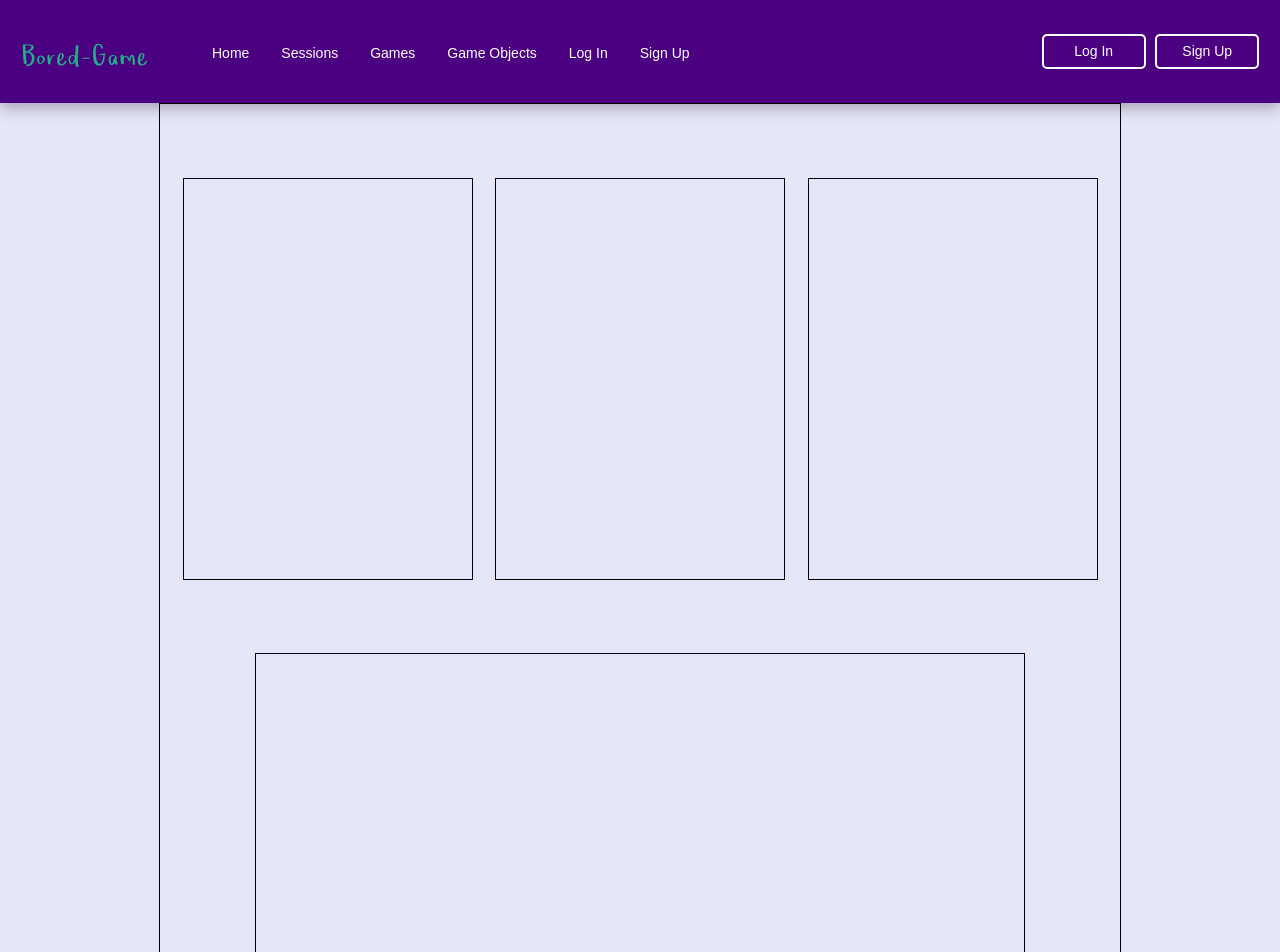
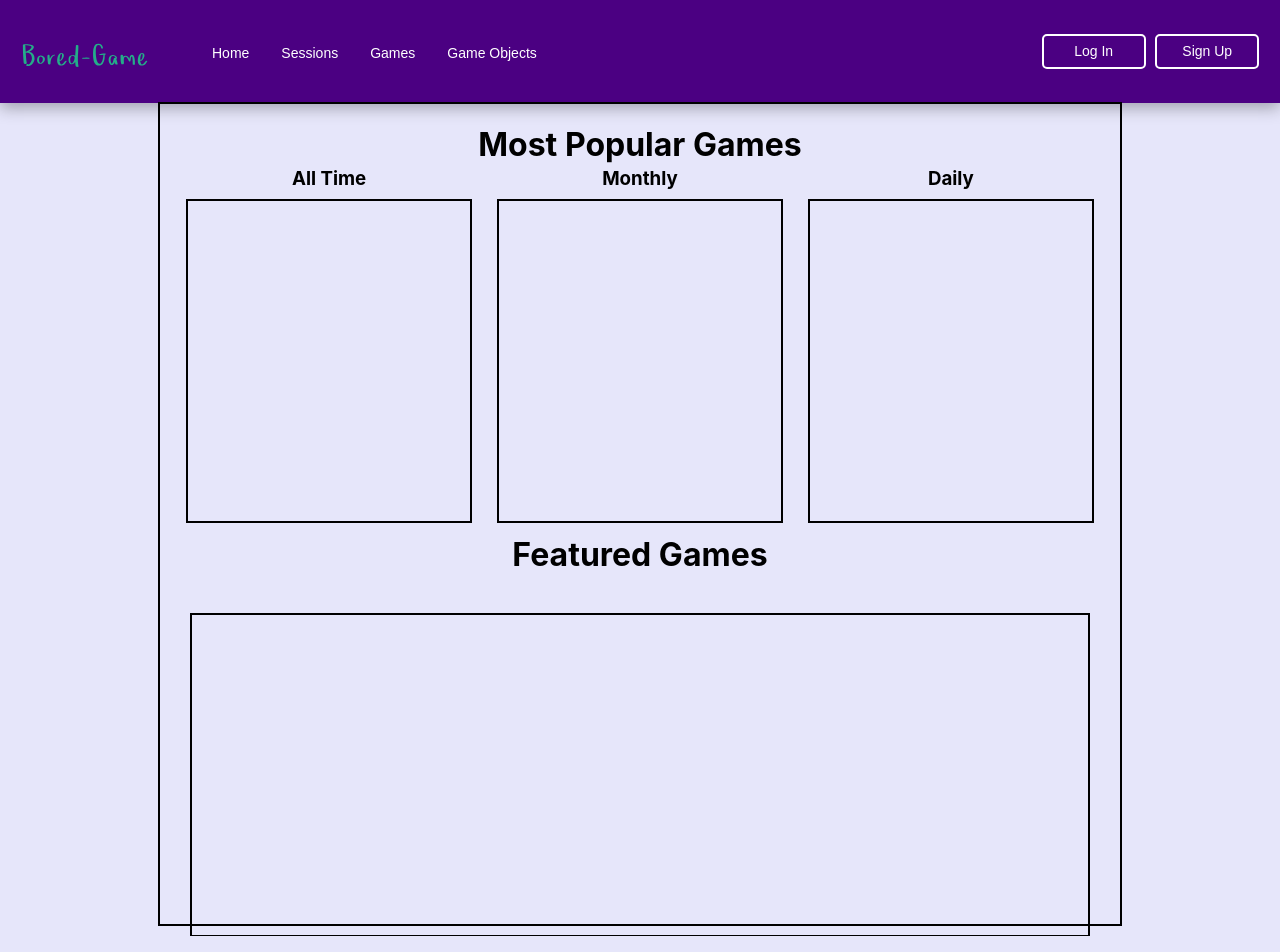
Before and after one commit to Gogorenascence/bored_game, a React (Create React App) app in the folder ghi/: page / in a window 1280 px wide. Shown: the top 952 px of the page. Built offline with nearby package versions, Linux system fonts and the light colour scheme; no server answers.

Commit message:
reconfigure mobile and web layouts

```diff
--- a/ghi/src/App.css
+++ b/ghi/src/App.css
@@ -107,11 +107,10 @@
 }
 
 .main-content {
-  width: 75vw;
+  width: 100vw;
   margin: auto;
-  justify-content: center;
-  align-items: center;
-  border: 1px solid black;
+  height: auto;
+  outline: 1px solid black;
   position: relative;
 }
 
@@ -126,37 +125,41 @@
 
 .user-log-signin {
   display: inline-flex;
-  justify-content: flex-start;
 }
 
 .three-container {
-  display: flex;
-  justify-content: space-evenly;
-  height: 50vh;
+  display: block;
   width: 100%;
   align-items: center;
-  position: relative;
-  margin: 75px 0;
+  margin: 30px 0;
 }
 
 .game-window-1 {
-  border: 1px solid black;
-  width: 30%;
-  height: 100%;
+  outline: 1px solid black;
+  width: 100%;
+  height: 40vh;
+  margin-bottom: 40px;
 }
 
 .featured-container {
   display: flex;
   justify-content: center;
   align-items: center;
-  height: 50vh;
+  height: 40vh;
   width: 100%;
 }
 
 .featured-games {
-  border: 1px solid black;
-  width: 80%;
-  height: 100%;
+  outline: 1px solid black;
+  width: 100vw;
+  height: 40vh;
+}
+.game-label {
+  margin: 0 0 10px 0;
+}
+
+.section-title {
+  margin-bottom: 0;
 }
 
 @media (min-width: 800px) {
@@ -245,4 +248,49 @@
     padding: 0.5rem 1rem;
     background-color: transparent;
   }
+
+  .user-log-signin {
+    display: none;
+  }
+
+  .main-content {
+    width: 75vw;
+    margin: auto;
+    justify-content: center;
+    align-items: center;
+    border: 1px solid black;
+    position: relative;
+  }
+
+  .three-container {
+    display: flex;
+    justify-content: space-evenly;
+    height: 45vh;
+    width: 100%;
+    align-items: center;
+    position: relative;
+    margin: 0;
+  }
+
+  .game-window-1 {
+    border: 1px solid black;
+    width: 22vw;
+    margin: auto;
+  }
+
+  .featured-container {
+    display: flex;
+    justify-content: center;
+    align-items: center;
+    height: 50vh;
+    width: 100%;
+  }
+
+  .featured-games {
+    border: 1px solid black;
+    width: 70vw;
+    height: 40vh;
+    margin: auto;
+    margin-top: 40px;
+  }
 }
--- /dev/null
+++ b/ghi/src/Games/AllGames.tsx
@@ -0,0 +1,6 @@
+import React from "react";
+
+function AllGames() {
+
+}
+export default AllGames;
--- a/ghi/src/MainPage.tsx
+++ b/ghi/src/MainPage.tsx
@@ -43,20 +43,33 @@ function MainPage() {
 
     return (
         <div className="main-content">
+            <h1 className="section-title">Most Popular Games</h1>
             <div className="three-container">
-                <div className="game-window-1">
-                    <p>{allTimeGames[0]?.name}</p>
+                <div>
+                    <h3 className="game-label">All Time</h3>
+                    <div className="game-window-1">
+                        <p>{allTimeGames[0]?.name}</p>
+                    </div>
                 </div>
-                <div className="game-window-1">
-                    <p>{allTimeGames[0]?.name}</p>
+                <div>
+                    <h3 className="game-label">Monthly</h3>
+                    <div className="game-window-1">
+                        <p>{allTimeGames[0]?.name}</p>
+                    </div>
                 </div>
-                <div className="game-window-1">
-                    <p>{allTimeGames[0]?.name}</p>
-            </div>
+                <div>
+                    <h3 className="game-label">Daily</h3>
+                    <div className="game-window-1">
+                        <p>{allTimeGames[0]?.name}</p>
+                    </div>
+                </div>
             </div>
             <div className="featured-container">
-                <div className="featured-games">
-                    <p>{allTimeGames[0]?.name}</p>
+                <div>
+                    <h1 className="section-title">Featured Games</h1>
+                    <div className="featured-games">
+                        <p>{allTimeGames[0]?.name}</p>
+                    </div>
                 </div>
             </div>
         </div>
```
Also changed, not shown: 1 other file (tests, documents, lock files or other folders).
